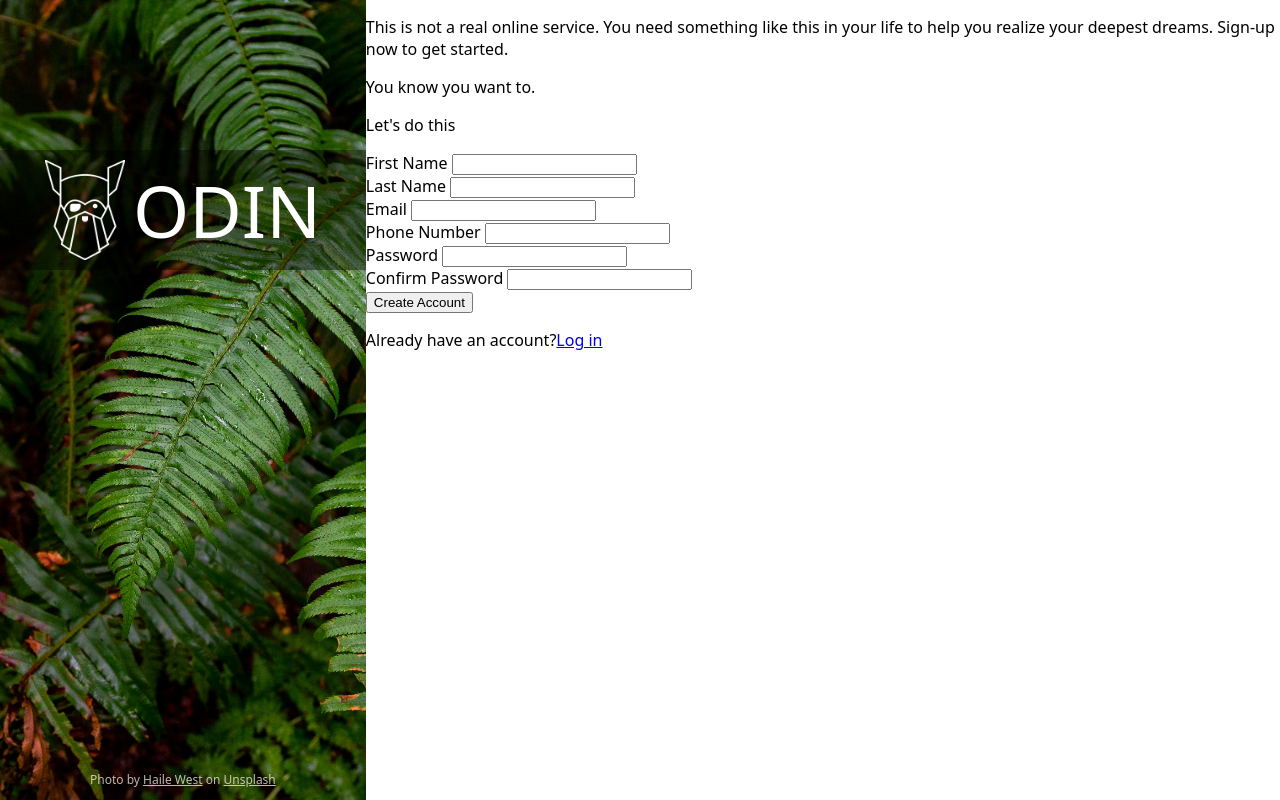
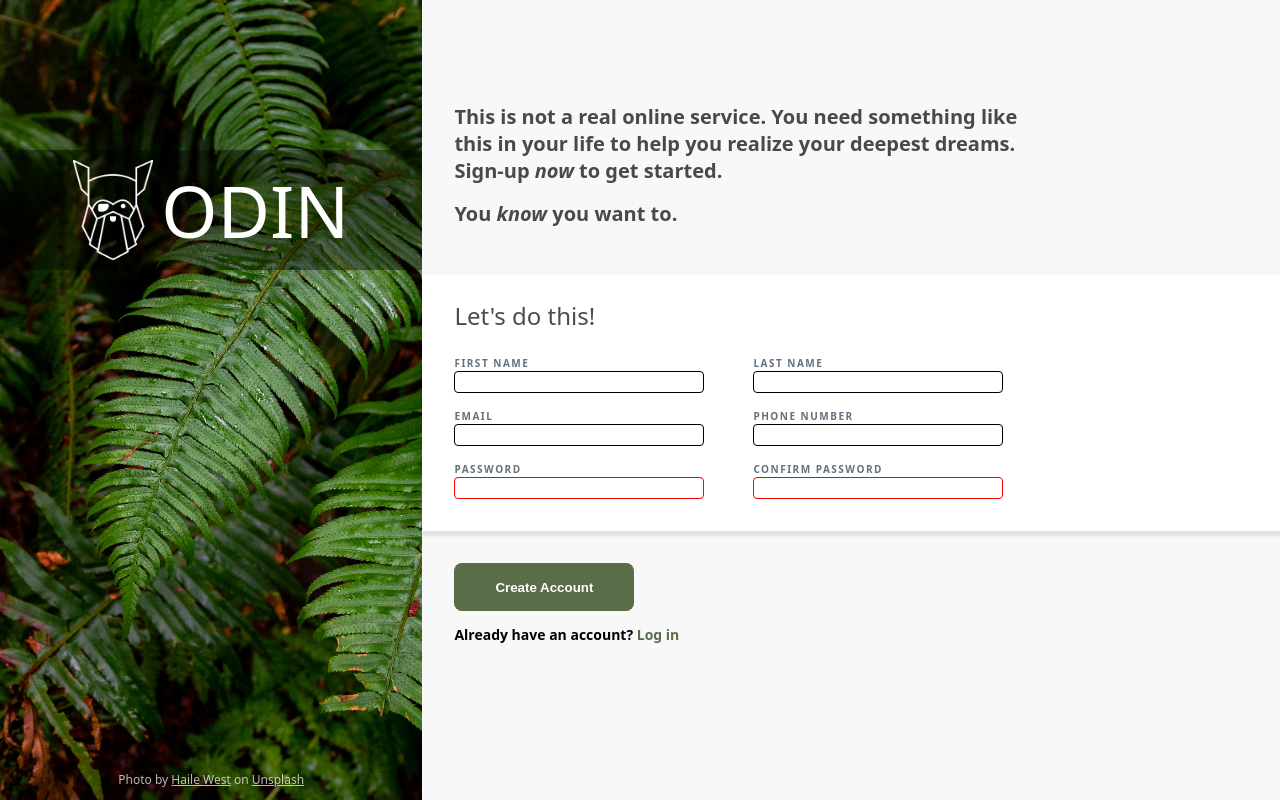
Before and after one commit to vsareen1/sign-up-forms, a plain HTML site: page index.html in a window 1280 px wide. Drawn offline with Linux system fonts and the light colour scheme.

Commit message:
Completed Sign up form project

```diff
--- a/index.html
+++ b/index.html
@@ -15,47 +15,52 @@
         <p class="footer">Photo by <a href="https://unsplash.com/@haliewestphoto">Haile West</a> on <a href="https://unsplash.com/">Unsplash</a></p>
     </div>
     <div class="content-container">
+        <div class="content-header">
             <div>
-            <p>This is not a real online service. You need something like this in your life to help you realize your deepest dreams. Sign-up now to get started.</p>
-            <p>You know you want to.</p>
+                <p>This is not a real online service. You need something like this in your life to help you realize your deepest dreams.</p>
+                <p>Sign-up <em>now</em> to get started.</p>
+            </div>
+            <p>You <em>know</em> you want to.</p>
         </div>
         <form action="#" method="post">
-            <div>
-            <p>Let's do this</p>
-                <div>
-                    <div>
-                        <label for="first_name">First Name</label>
+            <div class="form-header">
+                <p>Let's do this!</p>
+                <div class="header-field-set">
+                    <div class="field-set">
+                        <div class="form-field">
+                            <label for="first_name">FIRST NAME</label>
                             <input type="text" name="first_name" id="first_name">
                         </div>
-                    <div>
-                        <label for="last_name">Last Name</label>
+                        <div class="form-field">
+                            <label for="last_name">LAST NAME</label>
                             <input type="text" name="last_name" id="last_name">
                         </div>
                     </div>
-                <div>
-                    <div>
-                        <label for="email">Email</label>
+                    <div class="field-set">
+                        <div class="form-field">
+                            <label for="email">EMAIL</label>
                             <input type="email" name="email" id="email">
                         </div>
-                    <div>
-                        <label for="phone_number">Phone Number</label>
+                        <div class="form-field">
+                            <label for="phone_number">PHONE NUMBER</label>
                             <input type="tel" name="phone_number" id="phone_number">
                         </div>
                     </div>
-                <div>
-                    <div>
-                        <label for="password">Password</label>
-                        <input type="password" name="password" id="password">
+                    <div class="field-set password">
+                        <div class="form-field">
+                            <label for="password">PASSWORD</label>
+                            <input type="password" name="password" id="password" minlength="10" required>
                         </div>
-                    <div>
-                        <label for="confirm_password">Confirm Password</label>
-                        <input type="password" name="confirm_password" id="confirm_password">
+                        <div class="form-field">
+                            <label for="confirm_password">CONFIRM PASSWORD</label>
+                            <input type="password" name="confirm_password" id="confirm_password" minlength="10" required>
                         </div>
                     </div>
                 </div>
-             <div>
+            </div>
+            <div class="form-footer">
                 <button type="submit">Create Account</button>
-                <p>Already have an account?<a href="#">Log in</a></p>
+                <p>Already have an account? <a href="#">Log in</a></p>
             </div>
         </form>
     </div>
--- a/style.css
+++ b/style.css
@@ -1,5 +1,6 @@
 :root {
     font-family: system-ui, -apple-system, BlinkMacSystemFont, 'Segoe UI', Roboto, Oxygen, Ubuntu, Cantarell, 'Open Sans', 'Helvetica Neue', sans-serif;
+    --content-container-padding-left : 32px;
 }
 
 body {
@@ -52,3 +53,120 @@ body {
     font-size: 12px;
     text-align: center;
 }
+
+.content-container {
+    display: flex;
+    flex-direction: column;
+    width: 67%;
+}
+
+
+.content-container .content-header {
+   gap: 16px;
+   height: 35vh;
+   display: flex;
+   padding-bottom: 48px;
+   padding-left: var(--content-container-padding-left);
+   flex-direction: column;
+   justify-content: flex-end;
+   box-sizing: border-box;
+   background-color: rgba(128, 128, 128, 0.058);
+   color: rgba(0, 0, 0, 0.704)
+
+}
+
+.content-header p {
+    font-size: 20px;
+    font-weight: 600;
+    width: 600px;
+    margin: 0;
+}
+
+.content-container form {
+    display: flex;
+    flex-direction: column;
+    height: 67%;
+}
+.form-header {
+    padding-left: var(--content-container-padding-left);
+    padding-bottom: var(--content-container-padding-left);
+    box-shadow: 2px 4px 3px 1px rgba(0,0,0,0.1);
+}
+.form-header:first-child {
+    font-size: 24px;
+    color: rgba(0,0,0, 0.7)
+}
+.header-field-set {
+    display: flex;
+    flex-direction: column;
+    gap: 16px;
+}
+.header-field-set > .field-set {
+    display: flex;
+    flex-direction: row;
+    width: 600px;
+    gap: 49px;
+}
+
+.field-set > .form-field{
+    display: flex;
+    flex-direction: column;
+    width: 250px;
+    gap: 1px;
+}
+
+.form-field label {
+    color: rgb(99, 113, 126);
+    font-size: 10px;
+    font-weight: 700;
+    letter-spacing: 1.5px;
+}
+
+.field-set input {
+    height: 22px;
+    border-radius: 4px;
+    border-width: 1px;
+    border-style: solid;
+    border-color: black;
+    box-sizing: border-box;
+}
+
+.field-set input:focus {
+    border-color: blue;
+    border-width: 2px;
+    box-shadow: 3px 3px 9px 1px #BABABA;
+}
+
+.field-set.password input:invalid {
+    border-style: solid;
+    border-color: red;
+}
+
+.form-footer {
+    padding-top: var(--content-container-padding-left);
+    padding-left: var(--content-container-padding-left);
+    gap: 16px;
+    background-color: rgba(128, 128, 128, 0.058);
+    height: 100%;
+}
+
+.form-footer button{
+    color: white;
+    background-color: #596D48;
+    border-radius: 8px;
+    border-style: none;
+    height: 48px;
+    width: 180px;
+    font-weight: 600;
+}
+
+.form-footer p {
+    font-size: 14px;
+    font-weight: 600;
+}
+
+.form-footer p > a {
+    text-decoration: none;
+    color: #596D48;
+    font-weight: 700;
+}
```
Lines whose indentation alone changed are shown as unchanged.
